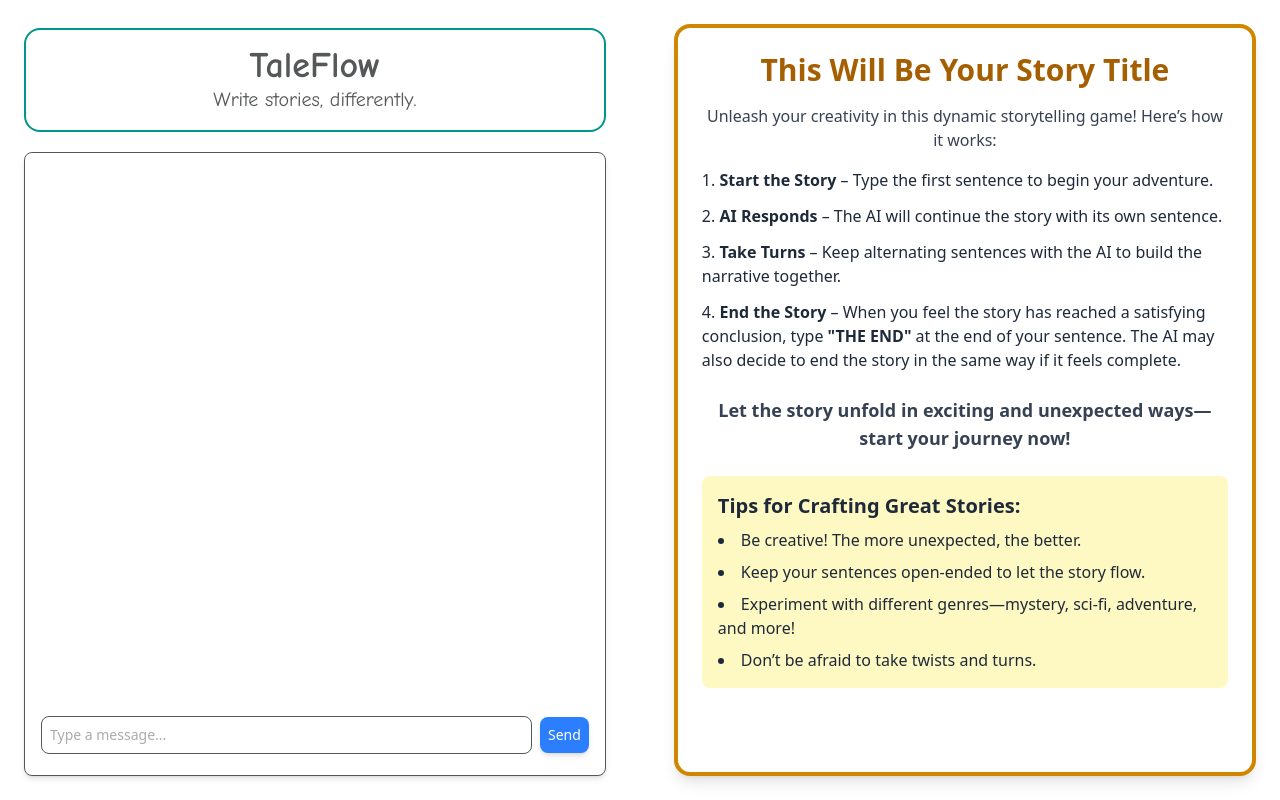
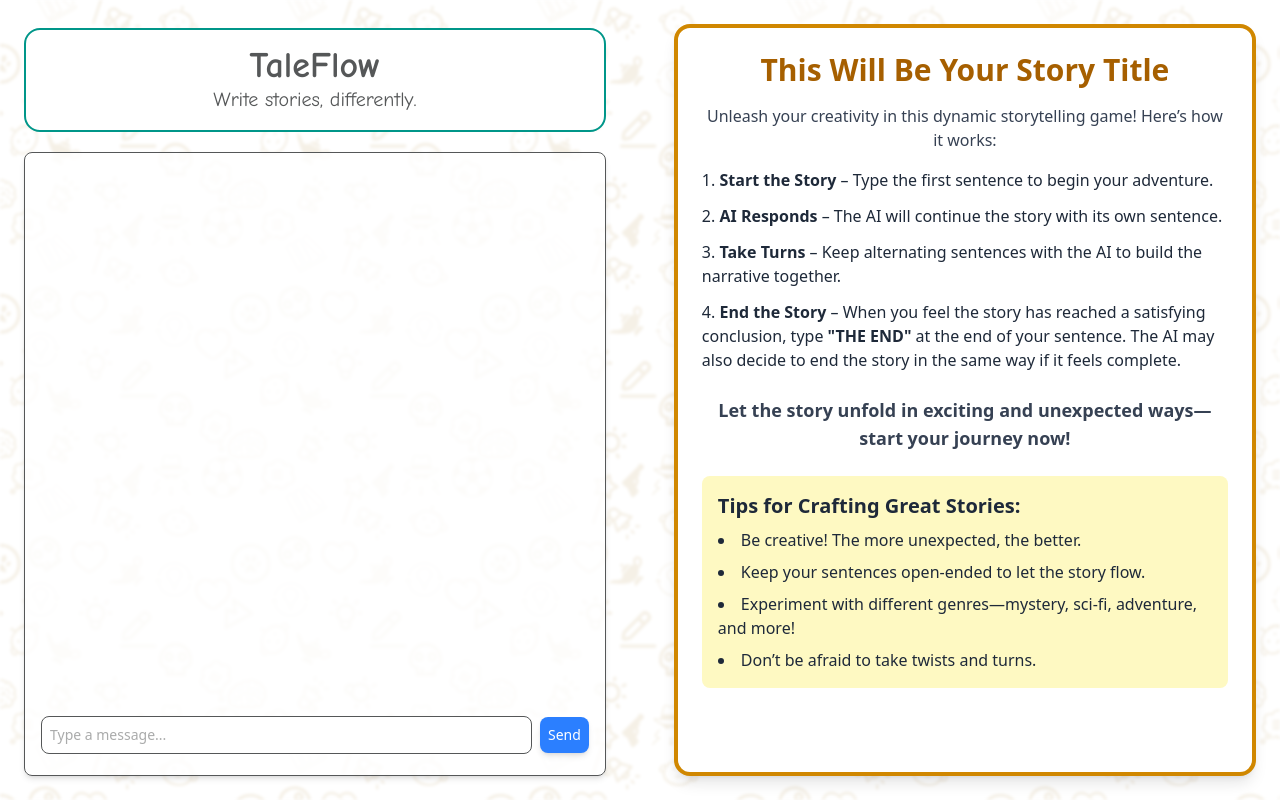
Before and after one commit to Spoorthinbhat/TaleFlow, a React (Vite) app in the folder Ai_Story_Generator/: page / in a window 1280 px wide. Built offline with nearby package versions, Linux system fonts and the light colour scheme.

Commit message:
Added new background

```diff
--- a/Ai_Story_Generator/src/App.css
+++ b/Ai_Story_Generator/src/App.css
@@ -1 +1,28 @@
 @import "tailwindcss";
+
+/* #root {
+    background-image: url("./assets/Background.svg");
+    background-size: 300px;
+    filter: blur(10px);
+} */
+
+#root {
+    position: relative;
+    z-index: 0;
+    overflow: hidden;
+    /* optional, to prevent scrollbars */
+}
+
+#root::before {
+    content: "";
+    position: absolute;
+    top: 0;
+    left: 0;
+    width: 100%;
+    height: 100%;
+    background-image: url("./assets/Background.svg");
+    background-size: 250px;
+    filter: blur(1.5px);
+    /* <-- adjust the blur here */
+    z-index: -1;
+}
--- a/Ai_Story_Generator/src/Components/Chat.jsx
+++ b/Ai_Story_Generator/src/Components/Chat.jsx
@@ -68,7 +68,7 @@ function Chat({ setDone, setStory }) {
 
   return (
     <div className="h-5/6 p-2 text-sm md:text-md">
-      <div className="flex flex-col p-4 border rounded-lg bg-white shadow-md h-full">
+      <div className="flex flex-col p-4 border rounded-lg bg-[#FFFFFFCC] shadow-md h-full">
         <div
           className={`${
             ended ? 'h-full' : 'h-11/12'
@@ -114,7 +114,7 @@ function Chat({ setDone, setStory }) {
               value={input}
               onChange={(e) => setInput(e.target.value)}
               onKeyDown={handleKeyDown}
-              className="flex-1 p-2 border rounded-lg w-5/6"
+              className="flex-1 p-2 border rounded-lg w-5/6 bg-white"
               placeholder="Type a message..."
             />
             <button
--- a/Ai_Story_Generator/src/Components/Heading.jsx
+++ b/Ai_Story_Generator/src/Components/Heading.jsx
@@ -3,7 +3,7 @@ import React from 'react';
 function Heading() {
   return (
     <div className="h-1/6 flex flex-col justify-center p-2">
-      <div className="p-4 border-2 border-teal-600 rounded-2xl">
+      <div className="p-4 border-2 border-teal-600 rounded-2xl bg-white">
         <div className="text-2xl md:text-4xl comic-neue-bold text-center">
           TaleFlow
         </div>
```
Also changed, not shown: Ai_Story_Generator/src/assets/Background.svg (added).
